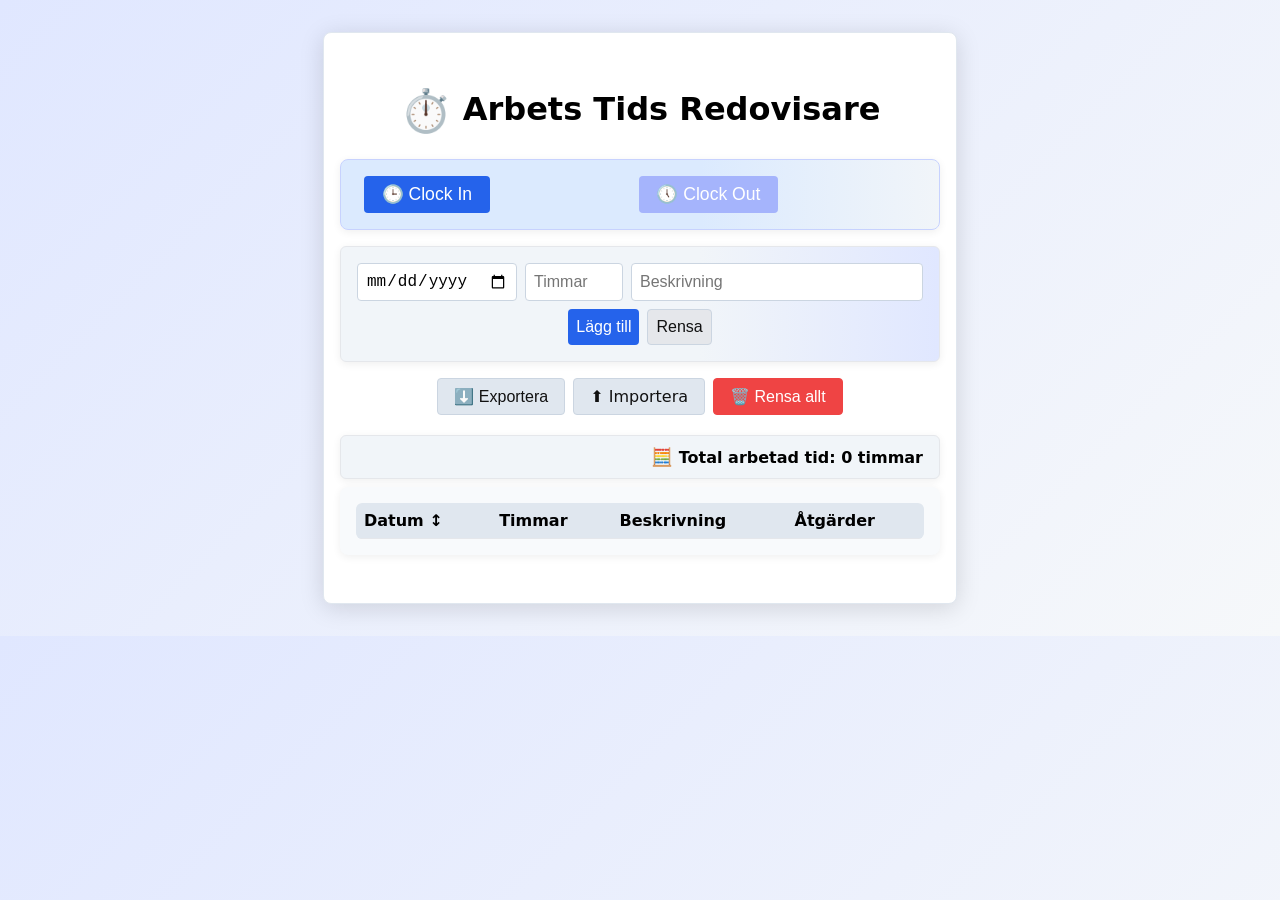
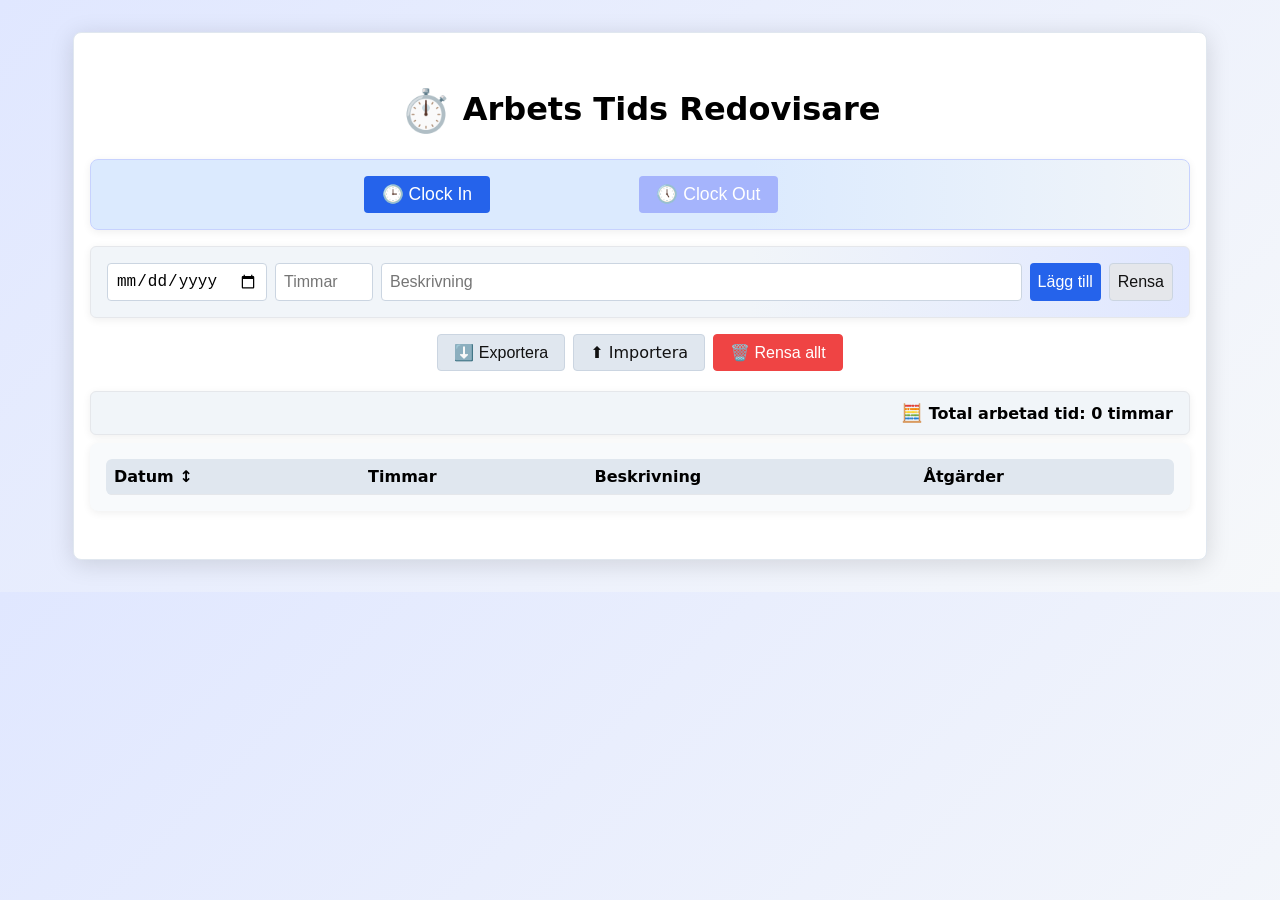

Add income summary, settings & tax calc

--- a/style.css
+++ b/style.css
@@ -5,13 +5,26 @@ body {
     padding: 0;
 }
 .container {
-    max-width: 600px;
+    max-width: 1100px;
     margin: 2rem auto;
     background: #fff;
     border-radius: 8px;
     box-shadow: 0 4px 24px #0002;
     border: 1px solid #e0e7ef;
     padding: 2rem 1rem;
+}
+.page-layout {
+    display: flex;
+    gap: 1rem;
+    align-items: start;
+}
+.sidebar {
+    flex: 0 0 320px;
+    width: 320px;
+}
+.main-content {
+    flex: 1 1 auto;
+    min-width: 0;
 }
 .card {
     background: #f8fafc;
@@ -109,6 +122,89 @@ h1 {
     border-radius: 6px;
     padding: 0.7rem 1rem;
 }
+.income-section {
+    background: linear-gradient(135deg, #eff6ff 0%, #f8fafc 55%, #ecfeff 100%);
+    border: 1px solid #c7d2fe;
+    position: sticky;
+    top: 1rem;
+    margin-bottom: 0;
+    width: auto;
+}
+.income-header {
+    display: flex;
+    flex-direction: column;
+    gap: 0.75rem;
+}
+.income-header h2 {
+    margin: 0 0 0.25rem;
+    font-size: 1.2rem;
+}
+.income-note {
+    margin: 0;
+    color: #475569;
+    font-size: 0.95rem;
+    line-height: 1.4;
+}
+.income-settings {
+    display: flex;
+    gap: 0.75rem;
+    flex-wrap: wrap;
+    justify-content: flex-start;
+}
+.income-settings label {
+    display: flex;
+    flex-direction: column;
+    gap: 0.3rem;
+    font-size: 0.92rem;
+    color: #334155;
+}
+.income-settings input[type="number"] {
+    min-width: 120px;
+    padding: 0.5rem 0.65rem;
+    border-radius: 6px;
+    border: 1px solid #cbd5e1;
+    font-size: 1rem;
+}
+.income-checkbox {
+    flex-direction: row !important;
+    align-items: center;
+    padding-top: 1.7rem;
+    user-select: none;
+}
+.income-checkbox input {
+    width: auto;
+}
+.income-summary-simple {
+    display: grid;
+    gap: 0.5rem;
+    margin-top: 0.9rem;
+}
+.income-line {
+    display: flex;
+    justify-content: space-between;
+    gap: 1rem;
+    align-items: center;
+    background: rgba(255, 255, 255, 0.75);
+    border: 1px solid #dbeafe;
+    border-radius: 10px;
+    padding: 0.75rem 0.9rem;
+}
+.income-line span {
+    color: #64748b;
+    font-size: 0.9rem;
+}
+.income-line strong {
+    font-size: 1.05rem;
+    color: #0f172a;
+}
+.income-line-total {
+    background: #dbeafe;
+}
+.main-content {
+    display: grid;
+    gap: 1rem;
+    min-width: 0;
+}
 .table-container {
     overflow-x: auto;
 }
@@ -204,6 +300,16 @@ tr:last-child td {
         padding: 1rem 0.2rem;
         border: 2px solid #2563eb;
     }
+    .page-layout {
+        display: grid;
+        grid-template-columns: 1fr;
+    }
+    .sidebar {
+        width: auto;
+    }
+    .income-section {
+        position: static;
+    }
     .work-form {
         flex-direction: column;
         gap: 0.3rem;
@@ -220,5 +326,11 @@ tr:last-child td {
     }
     .card {
         padding: 0.7rem 0.3rem;
+    }
+    .income-settings {
+        justify-content: flex-start;
+    }
+    .income-checkbox {
+        padding-top: 0.25rem;
     }
 }
